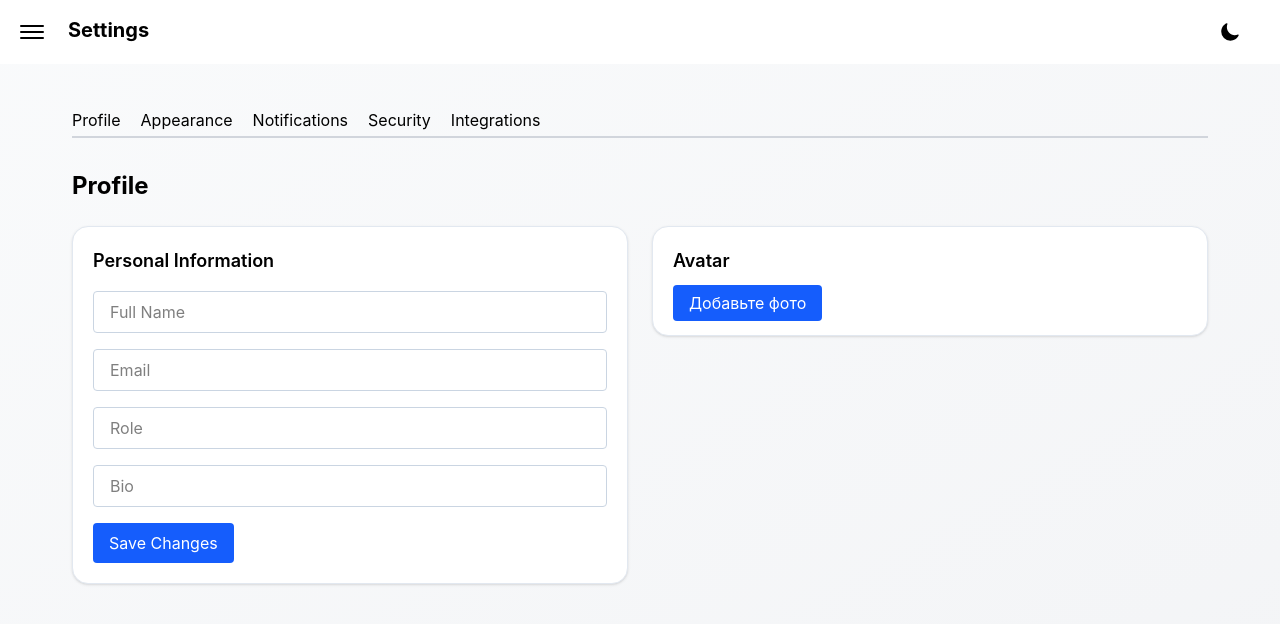
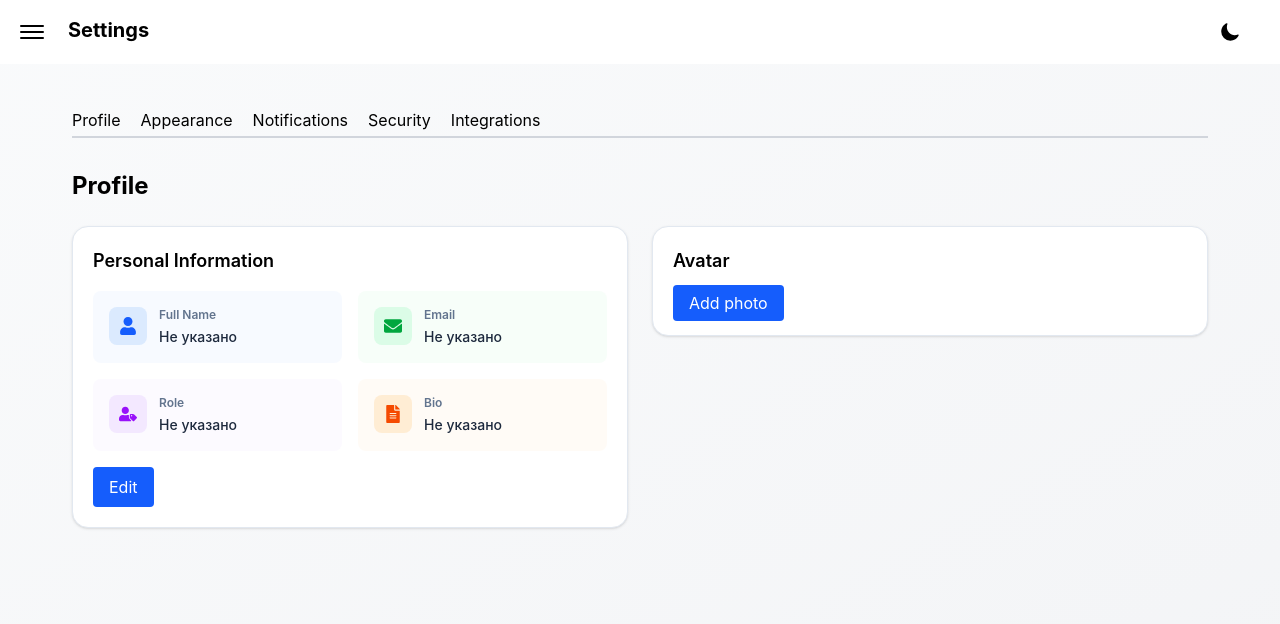
Before and after one commit to Purple-uid/Mini_Dashboard, a React (Vite) app: page /settings in a window 1280 px wide. Shown: the top 624 px of the page. Built offline with nearby package versions, Linux system fonts and the light colour scheme.

Commit message:
feat: add profile settings with edit/view mode and avatar upload

```diff
--- a/src/components/header/Header.tsx
+++ b/src/components/header/Header.tsx
@@ -37,7 +37,7 @@ function Header() {
       <button
        className='cursor-pointer'
        onClick={() => toggleTopic()}>
-        {topic ? <img className='w-5 h-5'  src={SunIcon}></img> : <IoMoon className='w-5 h-5' />}
+        {topic ? <img className='w-5 h-5'  src={SunIcon} /> : <IoMoon className='w-5 h-5' />}
       </button>
     </div>
   )
--- a/src/components/projects/Projects.tsx
+++ b/src/components/projects/Projects.tsx
@@ -73,9 +73,9 @@ function Projects() {
               </div>
               <div className="flex items-center justify-between">
                 <div className="flex -space-x-2">
-                  <img src={users?.find((u) => u.id == 1)?.image} alt="user" className="w-8 h-8 rounded-full bg-blue-500 border-2 border-white" />
-                  <img src={users?.find((u) => u.id == 2)?.image} alt="user" className="w-8 h-8 rounded-full bg-pink-500 border-2 border-white" />
-                  <img src={users?.find((u) => u.id == 3)?.image} alt="user" className="w-8 h-8 rounded-full bg-green-500 border-2 border-white" />
+                  <img src={users?.find((u) => u.id === 1)?.image} alt="user" className="w-8 h-8 rounded-full bg-blue-500 border-2 border-white" />
+                  <img src={users?.find((u) => u.id === 2)?.image} alt="user" className="w-8 h-8 rounded-full bg-pink-500 border-2 border-white" />
+                  <img src={users?.find((u) => u.id === 3)?.image} alt="user" className="w-8 h-8 rounded-full bg-green-500 border-2 border-white" />
                 </div>
 
                 <span
--- a/src/components/settings/components_settings/Profile.tsx
+++ b/src/components/settings/components_settings/Profile.tsx
@@ -1,9 +1,34 @@
-import { useState } from 'react'
+import { useEffect, useState } from 'react'
 import { useTopic } from '../../../hooks/useStoreTopic'
+import { useAvatar, useDataUsers } from '../../../hooks/useStoreSettings'
+import { FaUser, FaEnvelope, FaUserTag, FaFileAlt } from 'react-icons/fa'
 
 function Profile() {
-  const [ avatar, setAvatar ] = useState<File | null>(null);
+  const [isEditing, setIsEditing] = useState(false)
+
+  const { avatar, toggleAvatar } = useAvatar()
+  const { user, saveData } = useDataUsers()
   const { topic } = useTopic()
+
+  const [ name, setName ] = useState(user?.name || '')
+  const [ email, setEmail ] = useState(user?.email || '')
+  const [ role, setRole ] = useState(user?.role || '')
+  const [ bio, setBio ] = useState(user?.bio || '')
+
+
+  useEffect(() => {
+    if(user) {
+      setName(user?.name || '')
+      setEmail(user?.email || '')
+      setRole(user?.role || '')
+      setBio(user?.bio || '')
+    }
+  }, [user])
+
+  const handleSave = () => {
+    saveData({ name, email, role, bio })
+    setIsEditing(false)
+  }
 
   return (
     <div className="mt-8">
@@ -15,11 +40,69 @@ function Profile() {
               ? "bg-slate-900 border-slate-800"
               : "bg-white border-slate-200"}`}>
             <h1 className="text-lg font-semibold mb-4">Personal Information</h1>
-            <input type="text" placeholder="Full Name" className={`w-full mb-4 px-4 py-2 rounded border outline-none ${topic ? "bg-slate-800 border-slate-700 text-white" : "bg-white border-slate-300"}`} />
-            <input type="email" placeholder="Email" className={`w-full mb-4 px-4 py-2 rounded border outline-none ${topic ? "bg-slate-800 border-slate-700 text-white" : "bg-white border-slate-300"}`} />
-            <input type="text" placeholder="Role" className={`w-full mb-4 px-4 py-2 rounded border outline-none ${topic ? "bg-slate-800 border-slate-700 text-white" : "bg-white border-slate-300"}`} />
-            <input type="text" placeholder="Bio" className={`w-full px-4 py-2 rounded border outline-none ${topic ? "bg-slate-800 border-slate-700 text-white" : "bg-white border-slate-300"}`} />
-            <button className="mt-4 bg-blue-600 text-white px-4 py-2 rounded hover:bg-blue-700">Save Changes</button>
+            {isEditing ? (
+            <>
+              <input value={name} onChange={e => setName(e.target.value)} type="text" placeholder="Full Name" className={`w-full mb-4 px-4 py-2 rounded border outline-none ${topic ? "bg-slate-800 border-slate-700 text-white" : "bg-white border-slate-300"}`} />
+              <input value={email} onChange={e => setEmail(e.target.value)} type="email" placeholder="Email" className={`w-full mb-4 px-4 py-2 rounded border outline-none ${topic ? "bg-slate-800 border-slate-700 text-white" : "bg-white border-slate-300"}`} />
+              <input value={role} onChange={e => setRole(e.target.value)} type="text" placeholder="Role" className={`w-full mb-4 px-4 py-2 rounded border outline-none ${topic ? "bg-slate-800 border-slate-700 text-white" : "bg-white border-slate-300"}`} />
+              <input value={bio} onChange={e => setBio(e.target.value)} type="text" placeholder="Bio" className={`w-full px-4 py-2 rounded border outline-none ${topic ? "bg-slate-800 border-slate-700 text-white" : "bg-white border-slate-300"}`} />
+            </>) : (
+              <>
+                <div className="grid grid-cols-2 gap-4">
+                  <div className={`p-4 rounded-lg transition-all duration-200 hover:shadow-md cursor-default ${topic ? "bg-slate-800/50 hover:bg-slate-800/70" : "bg-blue-50/50 hover:bg-blue-50"}`}>
+                    <div className="flex items-start gap-3">
+                      <div className={`p-2.5 rounded-lg ${topic ? "bg-blue-500/20 text-blue-400" : "bg-blue-100 text-blue-600"}`}>
+                        <FaUser size={18} />
+                      </div>
+                      <div className="flex-1 min-w-0">
+                        <p className={`text-xs font-semibold mb-1 ${topic ? "text-slate-400" : "text-slate-500"}`}>Full Name</p>
+                        <p className={`text-sm font-medium truncate ${topic ? "text-slate-200" : "text-slate-800"}`}>{name || 'Не указано'}</p>
+                      </div>
+                    </div>
+                  </div>
+
+                  <div className={`p-4 rounded-lg transition-all duration-200 hover:shadow-md cursor-default ${topic ? "bg-slate-800/50 hover:bg-slate-800/70" : "bg-green-50/50 hover:bg-green-50"}`}>
+                    <div className="flex items-start gap-3">
+                      <div className={`p-2.5 rounded-lg ${topic ? "bg-green-500/20 text-green-400" : "bg-green-100 text-green-600"}`}>
+                        <FaEnvelope size={18} />
+                      </div>
+                      <div className="flex-1 min-w-0">
+                        <p className={`text-xs font-semibold mb-1 ${topic ? "text-slate-400" : "text-slate-500"}`}>Email</p>
+                        <p className={`text-sm font-medium truncate ${topic ? "text-slate-200" : "text-slate-800"}`}>{email || 'Не указано'}</p>
+                      </div>
+                    </div>
+                  </div>
+
+                  <div className={`p-4 rounded-lg transition-all duration-200 hover:shadow-md cursor-default ${topic ? "bg-slate-800/50 hover:bg-slate-800/70" : "bg-purple-50/50 hover:bg-purple-50"}`}>
+                    <div className="flex items-start gap-3">
+                      <div className={`p-2.5 rounded-lg ${topic ? "bg-purple-500/20 text-purple-400" : "bg-purple-100 text-purple-600"}`}>
+                        <FaUserTag size={18} />
+                      </div>
+                      <div className="flex-1 min-w-0">
+                        <p className={`text-xs font-semibold mb-1 ${topic ? "text-slate-400" : "text-slate-500"}`}>Role</p>
+                        <p className={`text-sm font-medium truncate ${topic ? "text-slate-200" : "text-slate-800"}`}>{role || 'Не указано'}</p>
+                      </div>
+                    </div>
+                  </div>
+
+                  <div className={`p-4 rounded-lg transition-all duration-200 hover:shadow-md cursor-default ${topic ? "bg-slate-800/50 hover:bg-slate-800/70" : "bg-orange-50/50 hover:bg-orange-50"}`}>
+                    <div className="flex items-start gap-3">
+                      <div className={`p-2.5 rounded-lg ${topic ? "bg-orange-500/20 text-orange-400" : "bg-orange-100 text-orange-600"}`}>
+                        <FaFileAlt size={18} />
+                      </div>
+                      <div className="flex-1 min-w-0">
+                        <p className={`text-xs font-semibold mb-1 ${topic ? "text-slate-400" : "text-slate-500"}`}>Bio</p>
+                        <p className={`text-sm font-medium truncate ${topic ? "text-slate-200" : "text-slate-800"}`}>{bio || 'Не указано'}</p>
+                      </div>
+                    </div>
+                  </div>
+                </div>
+              </>
+            )}
+            {isEditing ?
+              <button onClick={handleSave} className="mt-4 bg-blue-600 text-white px-4 py-2 rounded hover:bg-blue-700">Save Changes</button> :
+              <button onClick={() => setIsEditing(true)} className="mt-4 bg-blue-600 text-white px-4 py-2 rounded hover:bg-blue-700">Edit</button>
+            }
           </div>
         </div>
 
@@ -33,13 +116,13 @@ function Profile() {
                 id="fileInput"
                 type="file"
                 onChange={(e) => {
-                    if (e.target.files) setAvatar(e.target.files[0])
+                    if (e.target.files) toggleAvatar(e.target.files[0])
                 }}
                 className="hidden"
             />
-            {avatar && <img src={URL.createObjectURL(avatar)} alt="Avatar" className="mb-4 w-32 h-32 object-cover rounded-full" />}
+            {avatar && <img src={avatar} alt="Avatar" className="mb-4 w-32 h-32 object-cover rounded-full" />}
             <label htmlFor="fileInput" className="cursor-pointer bg-blue-600 text-white px-4 py-2 rounded hover:bg-blue-700">
-                Добавьте фото
+                Add photo
             </label>
           </div>
         </div>
--- a/src/hooks/useStoreFetch.ts
+++ b/src/hooks/useStoreFetch.ts
@@ -1,4 +1,4 @@
-import { useDashboardStore } from '../store/stpreAPI';
+import { useDashboardStore } from '../store/storeAPI';
 
 export function useDashboardData() {
     const carts = useDashboardStore(prev => prev.carts)
--- /dev/null
+++ b/src/hooks/useStoreSettings.ts
@@ -0,0 +1,16 @@
+import { useStoreAvatar, useStoreDataUsers } from '../store/storeSettings'
+import type { SwitchingAvatar, SaveDataUser } from '../types/types'
+
+export function useAvatar() {
+    const avatar = useStoreAvatar((state: SwitchingAvatar) => state.avatar)
+    const toggleAvatar = useStoreAvatar((state: SwitchingAvatar) => state.toggleAvatar)
+
+    return { avatar, toggleAvatar }
+}
+
+export function useDataUsers() {
+    const user = useStoreDataUsers((state: SaveDataUser) => state.user)
+    const saveData = useStoreDataUsers((state: SaveDataUser) => state.saveData)
+
+    return { user, saveData }
+}
--- /dev/null
+++ b/src/store/storeSettings.ts
@@ -0,0 +1,33 @@
+import { create } from 'zustand';
+import { persist } from "zustand/middleware";
+import type { SwitchingAvatar, SaveDataUser } from '../types/types'
+
+export const useStoreAvatar = create<SwitchingAvatar>()(
+    persist(
+        (set) => ({
+            avatar: null,
+            toggleAvatar: (avatarFile) => {
+                const reader = new FileReader();
+                reader.onloadend = () => {
+                    set({ avatar: reader.result as string })
+                };
+                reader.readAsDataURL(avatarFile);
+            }
+        }),
+        {
+            name: "avatar-store",
+        }
+    )
+)
+
+export const useStoreDataUsers = create<SaveDataUser>()(
+    persist(
+        (set) => ({
+            user: null,
+            saveData: (userData) => set({ user: userData })
+        }),
+        {
+            name: 'userData-store',
+        }
+    )
+)
```
Also changed, not shown: src/types/types.ts (+16 -4 lines), src/store/storeAPI.ts (renamed from src/store/stpreAPI.ts), 3 other files (tests, documents, lock files or other folders).
